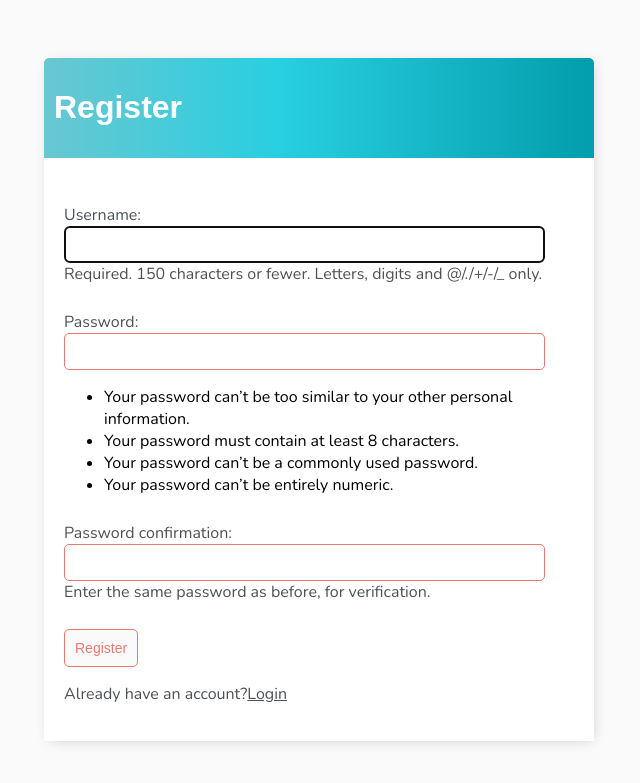
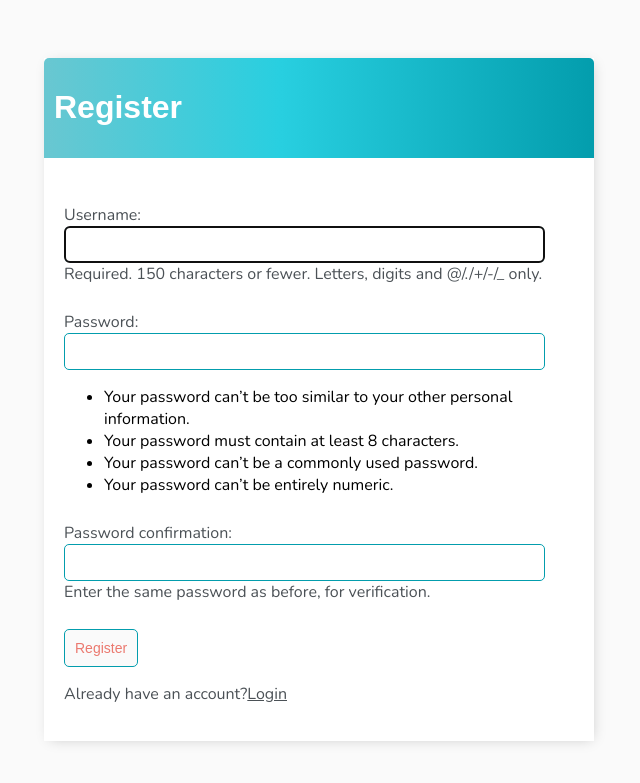
Before and after one commit to kingslayer008/DeployedTodoApp, a Django app: page /register/ in a window 1280 px wide. Shown: the top 783 px of the page, without its empty margins (321-961 px from the left). Run offline with Django 3.2, Linux system fonts and the light colour scheme.

Commit message:
changed to blue color

```diff
--- a/base/static/css/main.css
+++ b/base/static/css/main.css
@@ -90,7 +90,7 @@ p {
 input[type="text"],
 input[type="password"],
 textarea {
-  border: 1px solid #eb796f;
+  border: 1px solid #039dad;
   border-radius: 5px;
   padding: 10px;
   width: 90%;
@@ -101,7 +101,7 @@ label {
 }
 
 .button {
-  border: 1px solid #eb796f;
+  border: 1px solid #039dad;
   background-color: #fafafa;
   color: #eb796f;
   padding: 10px;
```
Also changed, not shown: db.sqlite3.
